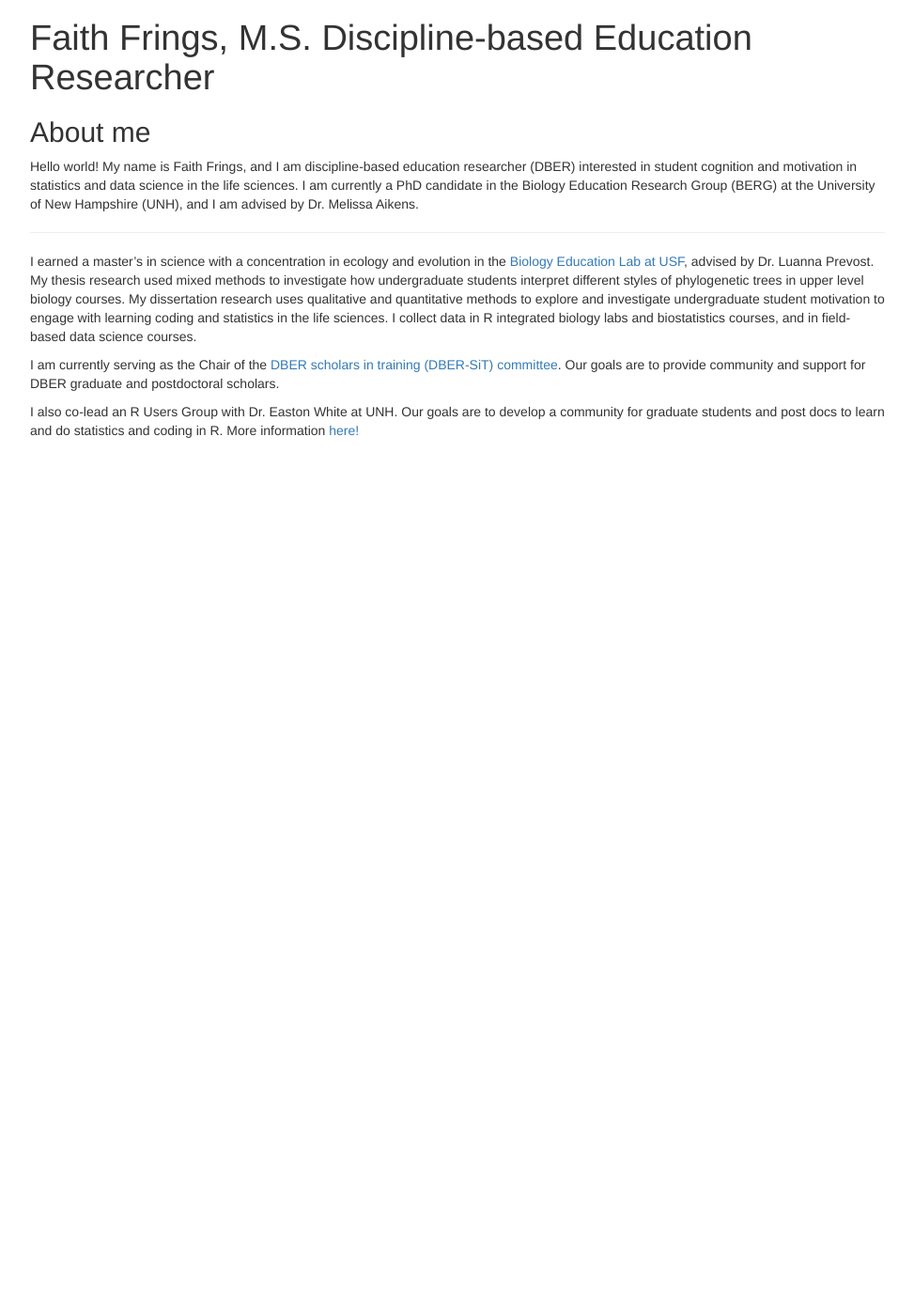
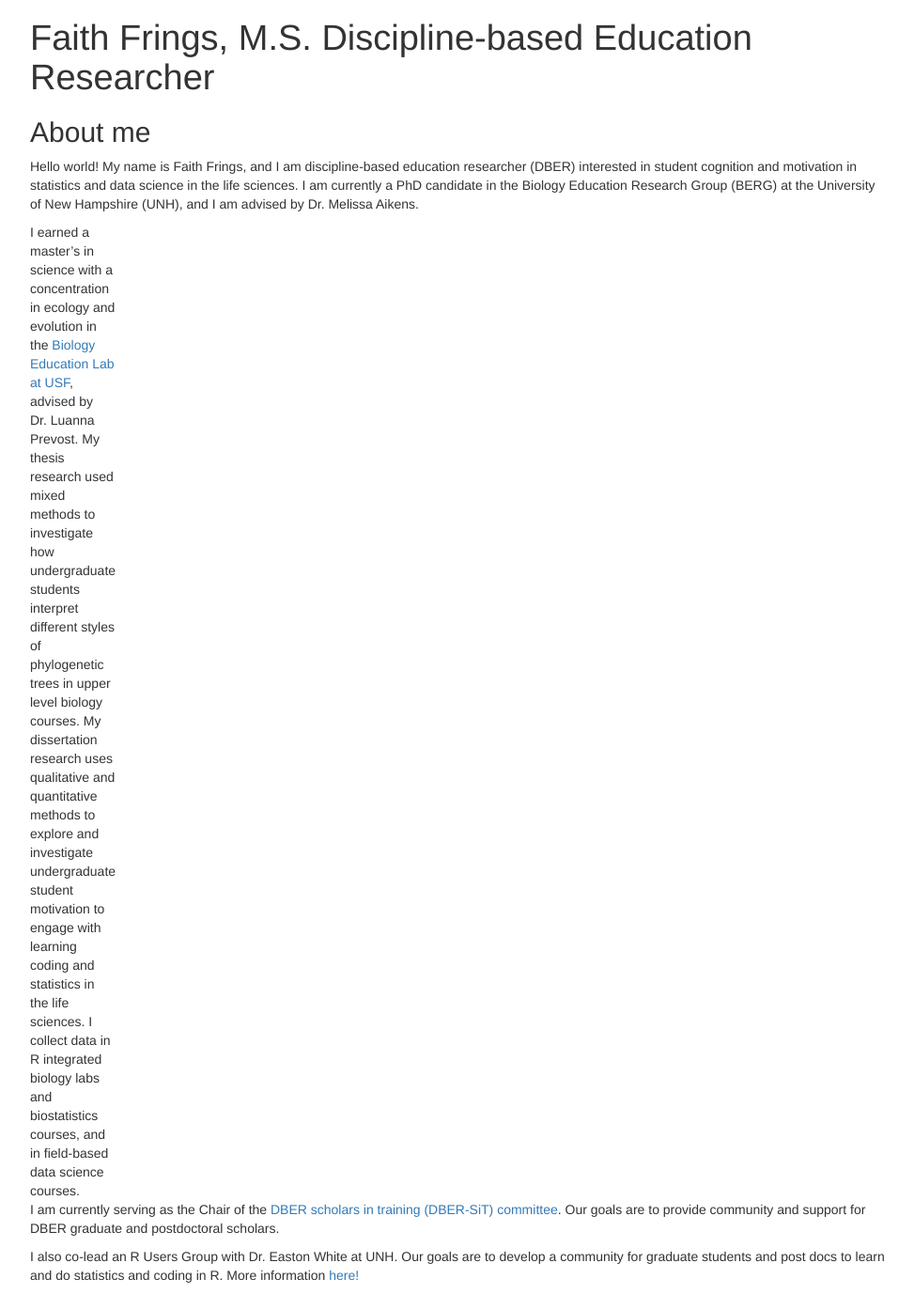
Before and after one commit to faithfrings/faithfrings.github.io, a Jekyll site: the page _pages/about.html, which Jekyll copies as it is, in a window 1280 px wide. Shown: the whole page at 94% size, without its empty margins (153-1126 px from the left). Built offline with Jekyll 4.4.1, drawn with Linux system fonts in a browser that asks for light colours; before the commit the page ends 900 px from its top, so only the background shows below that.

Commit message:
update personal website page

```diff
--- a/_pages/about.html
+++ b/_pages/about.html
@@ -362,8 +362,13 @@ motivation in statistics and data science in the life sciences. I am
 currently a PhD candidate in the Biology Education Research Group (BERG)
 at the University of New Hampshire (UNH), and I am advised by
 Dr. Melissa Aikens.</p>
-<hr />
-<p>I earned a master’s in science with a concentration in ecology and
+<table style="width:6%;">
+<colgroup>
+<col width="5%" />
+</colgroup>
+<tbody>
+<tr>
+<td>I earned a master’s in science with a concentration in ecology and
 evolution in the <a href="https://www.prevostlab.org/research-team">Biology Education Lab at
 USF</a>, advised by Dr. Luanna Prevost. My thesis research used mixed
 methods to investigate how undergraduate students interpret different
@@ -372,7 +377,10 @@ dissertation research uses qualitative and quantitative methods to
 explore and investigate undergraduate student motivation to engage with
 learning coding and statistics in the life sciences. I collect data in R
 integrated biology labs and biostatistics courses, and in field-based
-data science courses.</p>
+data science courses.</td>
+</tr>
+</tbody>
+</table>
 <p>I am currently serving as the Chair of the <a href="https://saberbio.org/Committee-Chairs">DBER scholars in training
 (DBER-SiT) committee</a>. Our goals are to provide community and support
 for DBER graduate and postdoctoral scholars.</p>
```
Also changed, not shown: _pages/about.md (+2 -0 lines).
